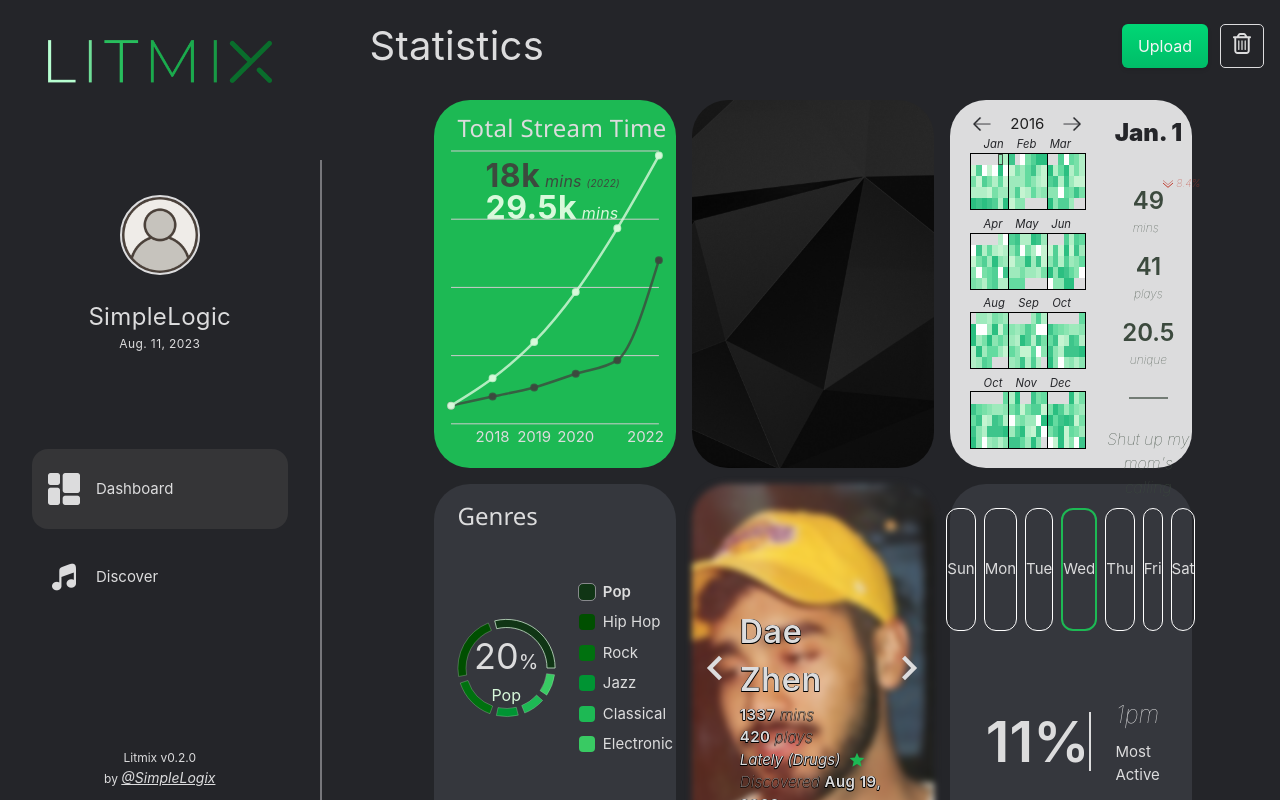
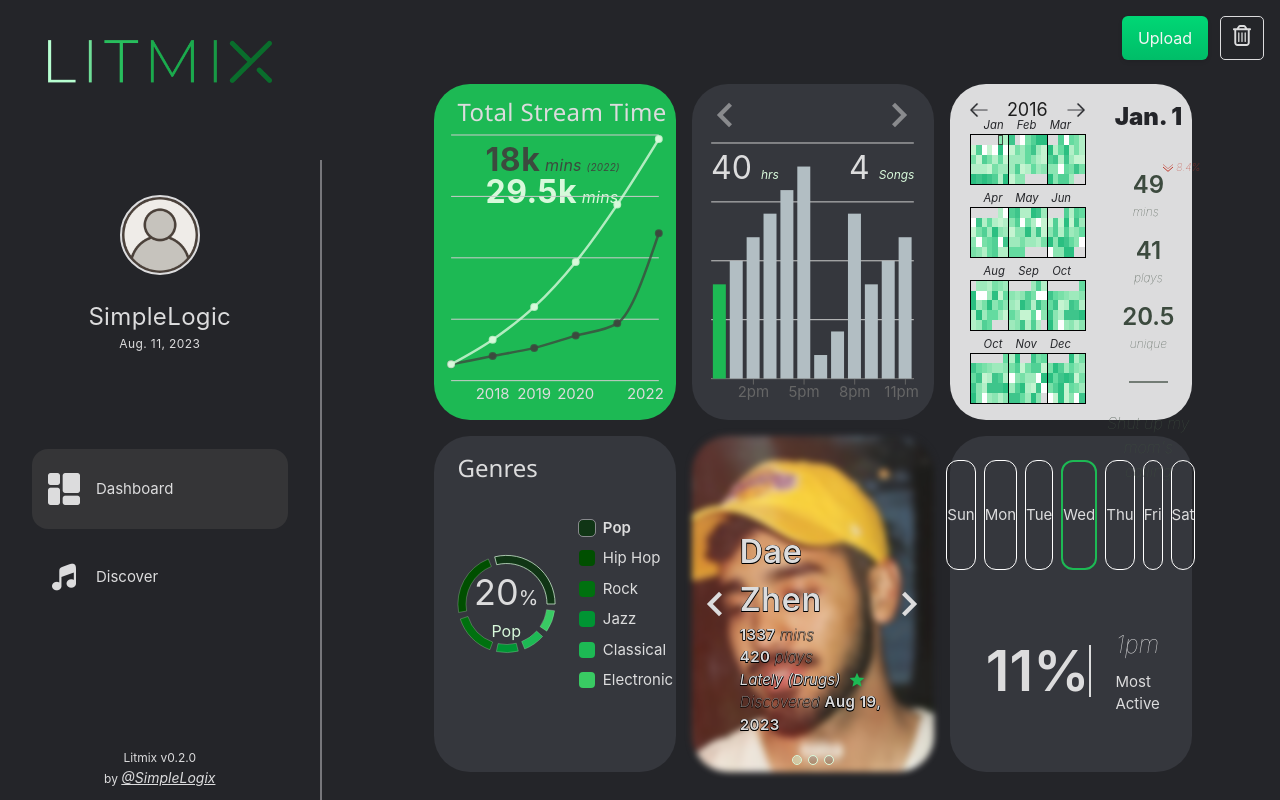
Before and after one commit to SimpleLogix/litmix, a React (Create React App) app: page / in a window 1280 px wide. Built offline with nearby package versions, Linux system fonts and the light colour scheme.

Commit message:
finished bar chart card

```diff
--- a/src/App.tsx
+++ b/src/App.tsx
@@ -4,12 +4,13 @@ import SideFrame from "./components/SideFrame";
 import { createDateValues } from "./utils/utils";
 import Dashboard from "./pages/Dashboard";
 import Discover from "./pages/Discover";
-import { TopArtistsData } from "./utils/globals";
+import { Data, HourlyData, TopArtistsData } from "./utils/globals";
 
 function App() {
   const [page, setPage] = useState("Dashboard");
 
   //? Fetch data
+  // ? USing dummy data for now
   const heatmapData = createDateValues();
 
   const topArtistsData: TopArtistsData[] = [
@@ -38,6 +39,62 @@ function App() {
       discovered: "Aug 19, 2023",
     },
   ];
+  const hourlyData: HourlyData[] = [
+    {
+      hour: "12am",
+      percent: 0.1,
+      songCount: 1,
+      minsStreamed: 10,
+      idx: 0,
+    },
+    {
+      hour: "1am",
+      percent: 0.2,
+      songCount: 2,
+      minsStreamed: 20,
+      idx: 1,
+    },
+    {
+      hour: "2am",
+      percent: 0.3,
+      songCount: 3,
+      minsStreamed: 30,
+      idx: 2,
+    },
+    {
+      hour: "3am",
+      percent: 0.4,
+      songCount: 4,
+      minsStreamed: 40,
+      idx: 3,
+    },
+    { hour: "4am", percent: 0.5, songCount: 5, minsStreamed: 50, idx: 4 },
+    { hour: "5am", percent: 0.6, songCount: 6, minsStreamed: 60, idx: 5 },
+    { hour: "6am", percent: 0.7, songCount: 7, minsStreamed: 70, idx: 6 },
+    { hour: "7am", percent: 0.8, songCount: 8, minsStreamed: 80, idx: 7 },
+    { hour: "8am", percent: 0.9, songCount: 9, minsStreamed: 90, idx: 8 },
+    { hour: "9am", percent: 0.1, songCount: 1, minsStreamed: 10, idx: 9 },
+    { hour: "10am", percent: 0.2, songCount: 2, minsStreamed: 20, idx: 10 },
+    { hour: "11am", percent: 0.3, songCount: 3, minsStreamed: 30, idx: 11 },
+    { hour: "12pm", percent: 0.4, songCount: 4, minsStreamed: 40, idx: 0 },
+    { hour: "1pm", percent: 0.5, songCount: 5, minsStreamed: 50, idx: 1 },
+    { hour: "2pm", percent: 0.6, songCount: 6, minsStreamed: 60, idx: 2 },
+    { hour: "3pm", percent: 0.7, songCount: 7, minsStreamed: 70, idx: 3 },
+    { hour: "4pm", percent: 0.8, songCount: 8, minsStreamed: 80, idx: 4 },
+    { hour: "5pm", percent: 0.9, songCount: 9, minsStreamed: 90, idx: 5 },
+    { hour: "6pm", percent: 0.1, songCount: 1, minsStreamed: 10, idx: 6 },
+    { hour: "7pm", percent: 0.2, songCount: 2, minsStreamed: 20, idx: 7 },
+    { hour: "8pm", percent: 0.3, songCount: 3, minsStreamed: 70, idx: 8 },
+    { hour: "9pm", percent: 0.4, songCount: 4, minsStreamed: 40, idx: 9 },
+    { hour: "10pm", percent: 0.5, songCount: 5, minsStreamed: 50, idx: 10 },
+    { hour: "11pm", percent: 0.6, songCount: 6, minsStreamed: 60, idx: 11 },
+  ];
+
+  const data: Data = {
+    heatmapData,
+    topArtistsData,
+    hourlyData,
+  };
 
   return (
     <div className="app">
@@ -48,8 +105,7 @@ function App() {
       <div className="main-frame center">
         {page === "Dashboard" ? (
           <Dashboard
-            heatmapData={heatmapData}
-            topArtistsData={topArtistsData}
+            data={data}
           />
         ) : (
           <Discover />
--- a/src/components/dashboard/CardTwo.tsx
+++ b/src/components/dashboard/CardTwo.tsx
@@ -1,18 +1,88 @@
-import React from "react";
+import React, { useState } from "react";
+import "../../styles/card-two.css";
+import {
+  Bar,
+  BarChart,
+  CartesianGrid,
+  ResponsiveContainer,
+  XAxis,
+  YAxis,
+} from "recharts";
+import { HourlyData } from "../../utils/globals";
 
-type Props = {};
+type Props = {
+  hourlyData: HourlyData[];
+};
 
-const CardTwo = (props: Props) => {
+const CustomBarShape = (props: any) => {
+  const { fill, x, y, width, height } = props;
+  return <rect x={x} y={y} width={width} height={height} fill={fill} />;
+};
+
+const CardTwo = ({ hourlyData }: Props) => {
+  const dataAM = hourlyData.slice(0, 12);
+  const dataPM = hourlyData.slice(12, 24);
+
+  const [dataIDX, setDataIDX] = useState<number>(0);
+  const [isPM, setIsPM] = useState<boolean>(true);
+  const [tooltip, setTooltip] = useState<HourlyData>(dataPM[0]);
+
+  const handleArrowClick = () => {
+    setIsPM(!isPM);
+    setTooltip(isPM ? dataAM[dataIDX] : dataPM[dataIDX]);
+  };
+
   return (
-    <div
-      className="card center card-two"
-      style={{
-        backgroundImage: `url(${process.env.PUBLIC_URL}/assets/abstract.jpg)`,
-      }}
-    >
+    <div className="card center column card-two">
+      <div className="card-two-footer center">
+        <div
+          className="arrow-button-container  center"
+          onClick={handleArrowClick}
+        >
+          <img src={`${process.env.PUBLIC_URL}/assets/back.svg`} alt="" />
+        </div>
+        <div
+          className="arrow-button-container-right center"
+          onClick={handleArrowClick}
+        >
+          <img src={`${process.env.PUBLIC_URL}/assets/forward.svg`} alt="" />
+        </div>
+      </div>
 
+      <div className="hourly-data-wrapper center">
+        <div>
+          {tooltip.minsStreamed} <span>hrs</span>
+        </div>
+        <div>
+          {tooltip.songCount} <span>Songs</span>
+        </div>
+      </div>
+
+      <ResponsiveContainer width={"88%"} height="84%">
+        <BarChart data={isPM ? dataPM : dataAM}>
+          <CartesianGrid vertical={false} />
+          <XAxis dataKey="hour" />
+          <Bar
+            dataKey="minsStreamed"
+            fill="var(--empty)"
+            shape={(props) => (
+              <CustomBarShape
+                {...props}
+                fill={
+                  props.hour === tooltip.hour ? "var(--green)" : "var(--empty)"
+                }
+              />
+            )}
+            onMouseEnter={(e: any) => {
+              setDataIDX(e.idx);
+              setTooltip(e);
+            }}
+            onMouseLeave={() => {}}
+          />
+        </BarChart>
+      </ResponsiveContainer>
     </div>
   );
 };
 
-export default CardTwo;
+export default CardTwo
--- a/src/pages/Dashboard.tsx
+++ b/src/pages/Dashboard.tsx
@@ -7,23 +7,22 @@ import CardThree from "../components/dashboard/CardThree";
 import CardFour from "../components/dashboard/CardFour";
 import CardFive from "../components/dashboard/CardFive";
 import CardSix from "../components/dashboard/CardSix";
-import { TopArtistsData, heatmapDataType } from "../utils/globals";
+import { Data, TopArtistsData, heatmapDataType } from "../utils/globals";
 
 type Props = {
-  heatmapData: heatmapDataType;
-  topArtistsData: TopArtistsData[];
+  data: Data;
 };
 
-const Dashboard = ({ heatmapData, topArtistsData }: Props) => {
+const Dashboard = ({ data }: Props) => {
   return (
     <div className="dashboard-root column">
-      <Header title="Statistics" action="Upload"></Header>
+      <Header title="" action="Upload"></Header>
       <div className="dashboard-body">
         <CardOne />
-        <CardTwo />
-        <CardThree heatmapData={heatmapData} />
+        <CardTwo hourlyData={data.hourlyData} />
+        <CardThree heatmapData={data.heatmapData} />
         <CardFour />
-        <CardFive topArtistsData={topArtistsData} />
+        <CardFive topArtistsData={data.topArtistsData} />
         <CardSix />
       </div>
     </div>
--- a/src/styles/app.css
+++ b/src/styles/app.css
@@ -10,6 +10,11 @@
     --forest-opaque: rgba(60, 74, 62, 0.65);
     --mint: #d8f9db;
     --mint-opaque: rgba(216, 249, 219, 0.5);
+
+    --empty: #b2bec3;
+
+    --size: 50px;
+
 }
 
 * {
--- a/src/styles/card-three.css
+++ b/src/styles/card-three.css
@@ -183,3 +183,8 @@
     border: 1px solid var(--forest-opaque);
     margin: 16px 0;
 }
+
+.card-three-header>div{
+    font-size: 18px;
+    color: var(--dark);
+}
--- /dev/null
+++ b/src/styles/card-two.css
@@ -0,0 +1,64 @@
+.card-two {
+    background-color: var(--bg2);
+    position: relative;
+    justify-content: space-evenly;
+    padding-top: 8px;
+}
+
+
+.bubble-bottom {
+    position: absolute;
+    width: var(--size);
+    height: calc(var(--size) * 0.66);
+    background: var(--light);
+    border-radius: 10px;
+    z-index: 999;
+    transform-origin: bottom left;
+}
+
+.bubble-bottom:after {
+    content: '';
+    position: absolute;
+    bottom: 0;
+    left: 50%;
+    width: 0;
+    height: 0;
+    border: calc(var(--size) * 0.13) solid transparent;
+    border-top-color: var(--light);
+    border-bottom: 0;
+    margin-left: calc(var(--size) * 0.13 * -1);
+    margin-bottom: calc(var(--size) * 0.13 * -1);
+    z-index: 999;
+}
+
+.card-two-footer{
+    width: 100%;
+    height: 10%;
+    padding: 0 10px;
+    justify-content: space-between;
+    opacity: 0.5;
+}
+
+.selected-bar {
+    background-color: var(--green);
+}
+
+.hourly-data-wrapper{
+    position: absolute;
+    justify-content: space-between;
+    top: 18%;
+    width: 84%;
+}
+
+.hourly-data-wrapper>div{
+    color: var(--light);
+    font-size: 32px;
+
+}
+
+.hourly-data-wrapper>div>span{
+    text-decoration: none;
+    font-size: 12px;
+    color: var(--mint);
+
+}
--- a/src/styles/dashboard.css
+++ b/src/styles/dashboard.css
@@ -69,7 +69,7 @@
 .dashboard-body {
     height: 100%;
     width: 100%;
-    padding: 8px 120px 56px 112px;
+    padding: 8px 120px 120px 112px;
     display: grid;
     grid-template-columns: repeat(3, 33.334%);
     grid-template-rows: repeat(2, 50%);
--- a/src/utils/globals.ts
+++ b/src/utils/globals.ts
@@ -13,6 +13,20 @@ export interface TopArtistsData {
     topTrack: string;
     discovered: string;
 }
+
+export interface HourlyData {
+    hour: string;
+    percent: number;
+    songCount: number;
+    minsStreamed: number;
+    idx: number;
+  }
+
+  export interface Data {
+    heatmapData: heatmapDataType;
+    topArtistsData: TopArtistsData[];
+    hourlyData: HourlyData[];
+  }
 
 // raw data type of heat map
 // {'2016' : {
```
